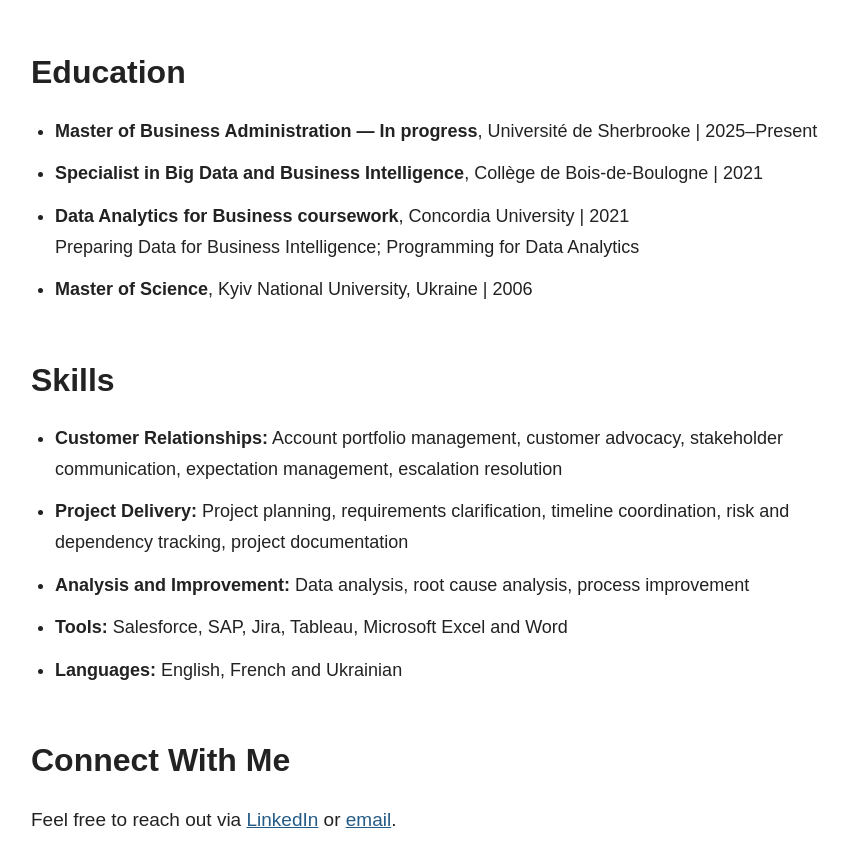
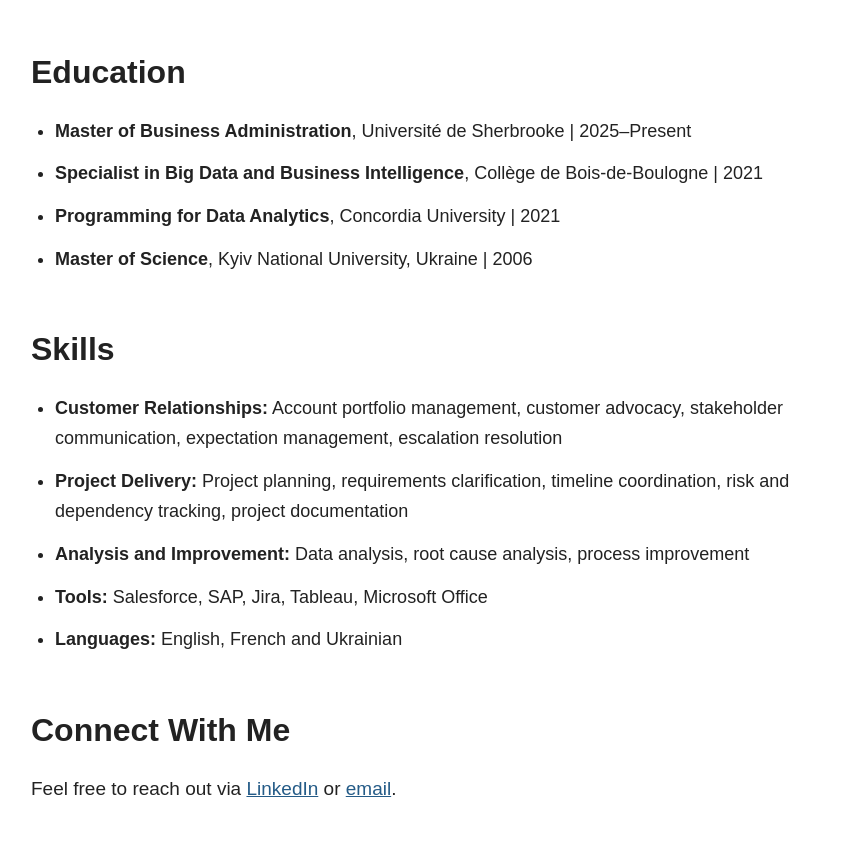
Before and after one commit to NataliaKravchenko/python-notebook, a plain HTML site: page index.html in a window 1280 px wide. Shown: the part 1689-2556 px from the top of the page, without its empty margins (187-1035 px from the left). Drawn offline with Linux system fonts and the light colour scheme.

Commit message:
Update index.html

```diff
--- a/index.html
+++ b/index.html
@@ -265,7 +265,7 @@
 
       <ul>
         <li>
-          <strong>Master of Business Administration — In progress</strong>,
+          <strong>Master of Business Administration</strong>,
           Université de Sherbrooke | 2025–Present
         </li>
         <li>
@@ -273,11 +273,8 @@
           Collège de Bois-de-Boulogne | 2021
         </li>
         <li>
-          <strong>Data Analytics for Business coursework</strong>,
+          <strong>Programming for Data Analytics</strong>,
           Concordia University | 2021
-          <br>
-          Preparing Data for Business Intelligence;
-          Programming for Data Analytics
         </li>
         <li>
           <strong>Master of Science</strong>,
@@ -309,7 +306,7 @@
         <li>
           <strong>Tools:</strong>
           Salesforce, SAP, Jira, Tableau,
-          Microsoft Excel and Word
+          Microsoft Office
         </li>
         <li>
           <strong>Languages:</strong>
```
